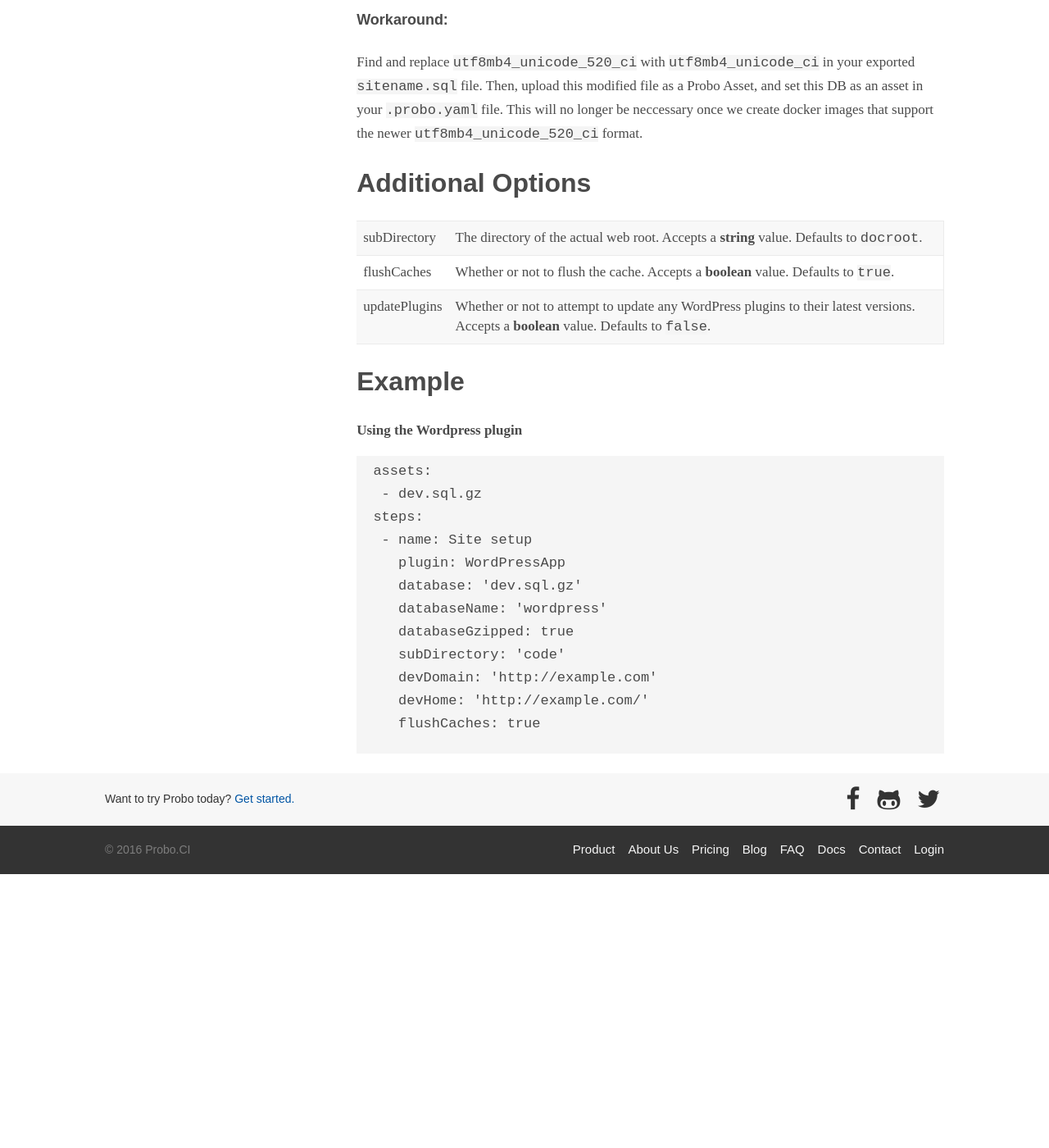
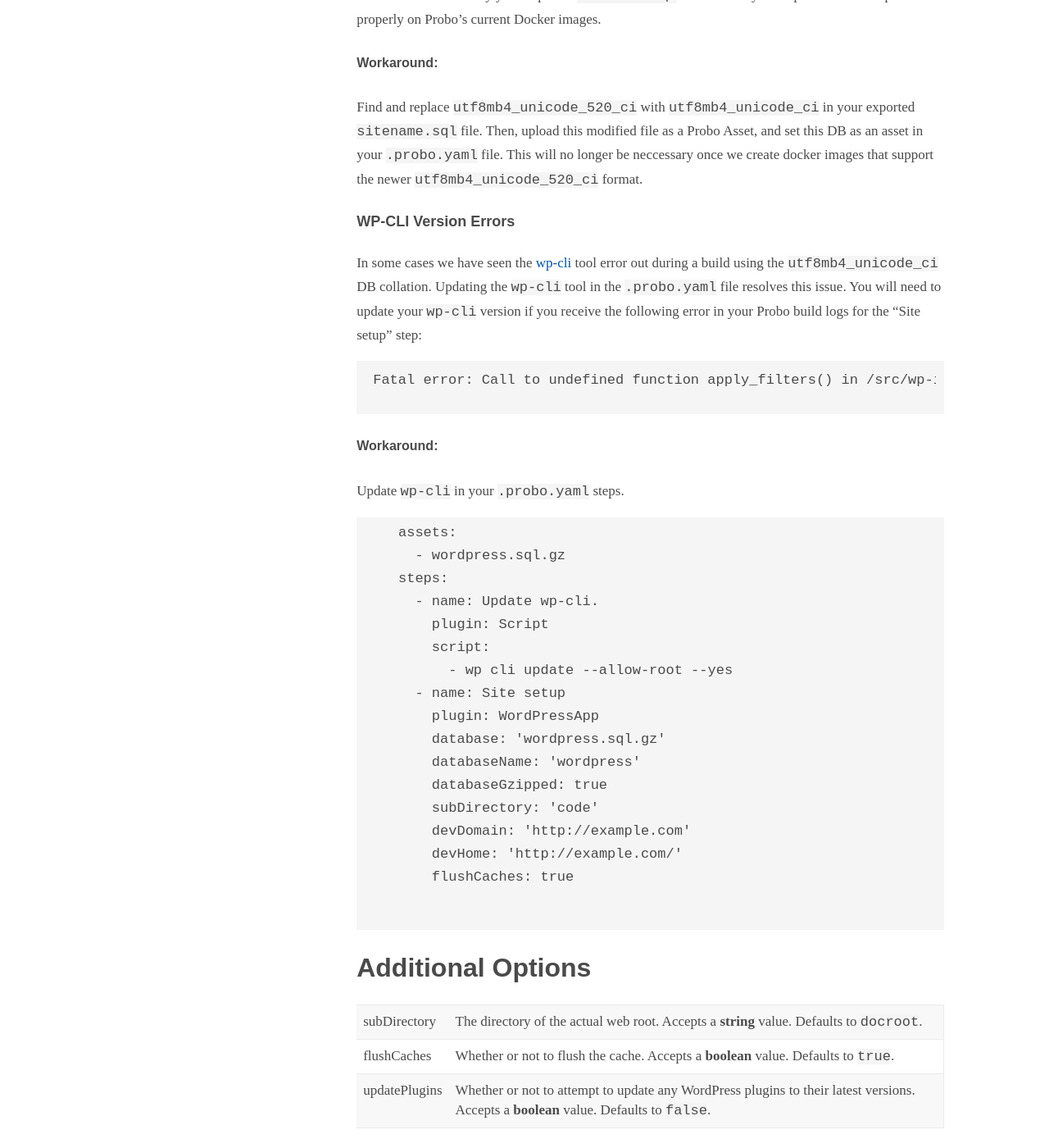
Before and after one commit to ProboCI/probo-docs, a Jekyll site: the page built from docs/plugins/wordpress-plugin.md, in a window 1280 px wide and 1400 px high, scrolled down 1327 px. Shown: the whole window at 82% size. Built offline with Jekyll 4.4.1, drawn with Linux system fonts in a browser that asks for light colours; nearby versions of some CDN libraries; some web fonts are replaced; before the commit the page ends 2393 px from its top, so only the background shows below that; some of the changed text lies outside the part shown.

Commit message:
Adding additional note for additioanl wp-cli error to the Wordpress plugin page.

```diff
--- a/docs/plugins/wordpress-plugin.md
+++ b/docs/plugins/wordpress-plugin.md
@@ -28,15 +28,45 @@
 
 ### Known Issues
 
+#### Database Collation Errors on Builds
 Currenty in Wordpress 4.8.x, the MySQL database collation can be in COLLATION format `utf8mb4_unicode_520_ci`. This format is unsupported by our current docker images depending on your site's MySQL Server version. If you exported your DB from MySQL 5.6 or higher, you might receive the following error:
 
     ERROR 1273 (HY000) at line 25: Unknown collation: 'utf8mb4_unicode_520_ci'
 
 You will need to modify your exported `sitename.sql` file to allow your exported DB to import properly on Probo's current Docker images.
 
-#### Workaround:
+##### Workaround:
 
 Find and replace `utf8mb4_unicode_520_ci` with `utf8mb4_unicode_ci` in your exported `sitename.sql` file. Then, upload this modified file as a Probo Asset, and set this DB as an asset in  your `.probo.yaml` file. This will no longer be neccessary once we create docker images that support the newer `utf8mb4_unicode_520_ci` format.
+
+#### WP-CLI Version Errors
+In some cases we have seen the [wp-cli](http://wp-cli.org/) tool error out during a build using the `utf8mb4_unicode_ci` DB collation. Updating the `wp-cli` tool in the `.probo.yaml` file resolves this issue. You will need to update your `wp-cli` version if you receive the following error in your Probo build logs for the "Site setup" step:
+
+    Fatal error: Call to undefined function apply_filters() in /src/wp-includes/load.php on line 316
+
+##### Workaround:
+
+Update `wp-cli` in your `.probo.yaml` steps.
+
+    {% highlight yaml%}
+    assets:
+      - wordpress.sql.gz
+    steps:
+      - name: Update wp-cli.
+        plugin: Script
+        script:
+          - wp cli update --allow-root --yes
+      - name: Site setup
+        plugin: WordPressApp
+        database: 'wordpress.sql.gz'
+        databaseName: 'wordpress'
+        databaseGzipped: true
+        subDirectory: 'code'
+        devDomain: 'http://example.com'
+        devHome: 'http://example.com/'
+        flushCaches: true
+    {% endhighlight %}
+
 
 ## Additional Options
 
```
